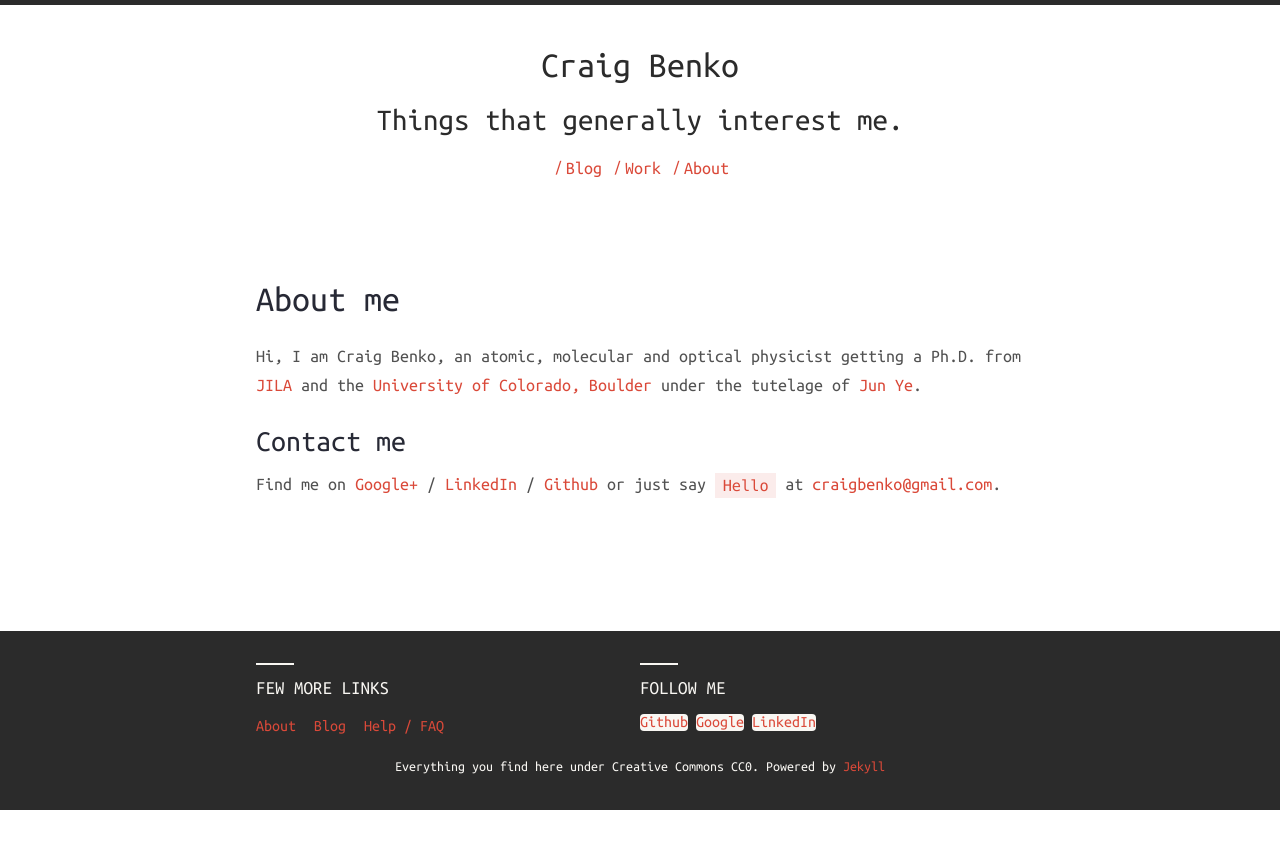
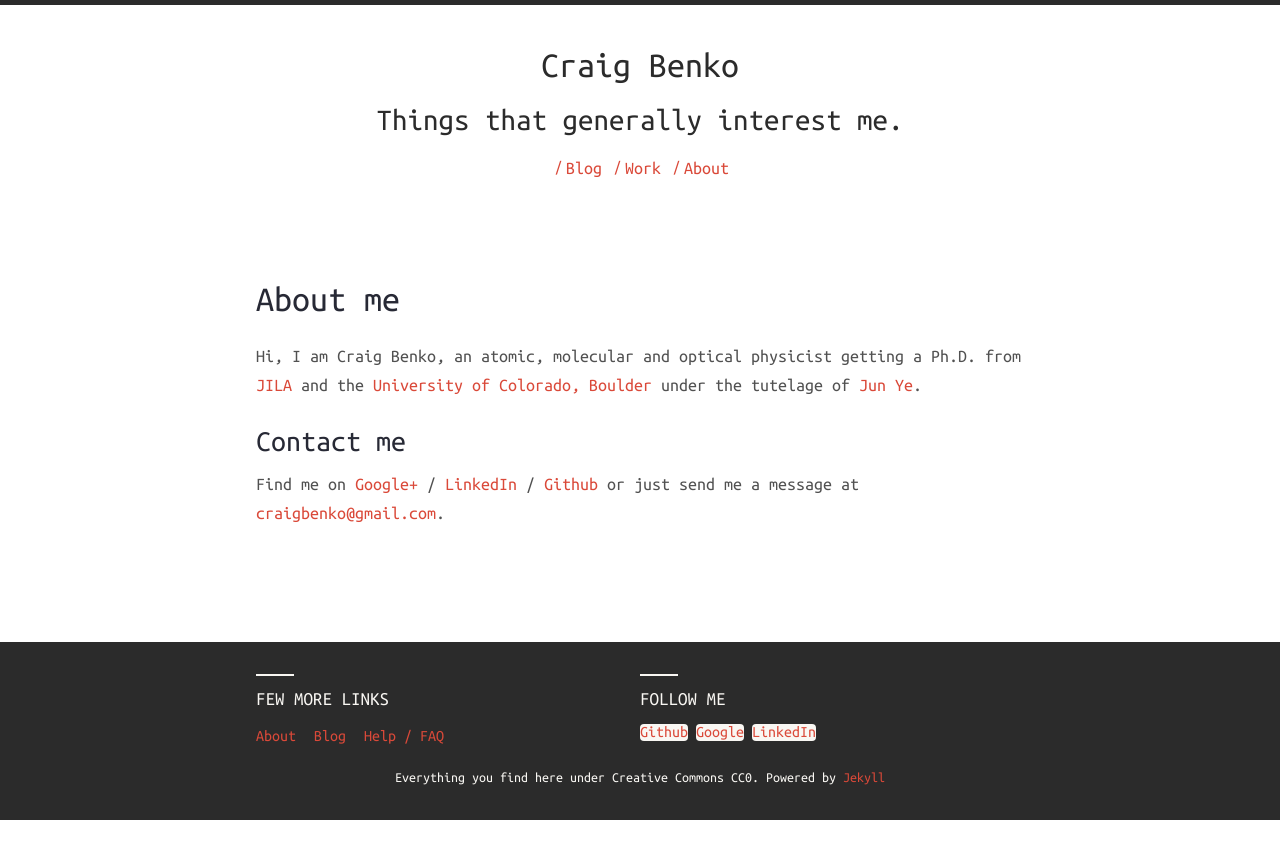
Before and after one commit to c-benko/Website, a Jekyll site: the page built from about.md, in a window 1280 px wide. Shown: the top 859 px of the page. Built offline with Jekyll 4.4.1, drawn with Linux system fonts in a browser that asks for light colours; nearby versions of some CDN libraries.

Commit message:
update about.md

```diff
--- a/about.md
+++ b/about.md
@@ -9,7 +9,7 @@ and the [University of Colorado, Boulder][cu] under the tutelage of [Jun Ye][ye]
 
 ### Contact me
 
-Find me on [Google+][google] / [LinkedIn][linkedin] / [Github][github] or just say `Hello` at
+Find me on [Google+][google] / [LinkedIn][linkedin] / [Github][github] or just send me a message at
 [craigbenko@gmail.com](craigbenko@gmail.com).
 
 [cu]: http://colorado.edu
```
